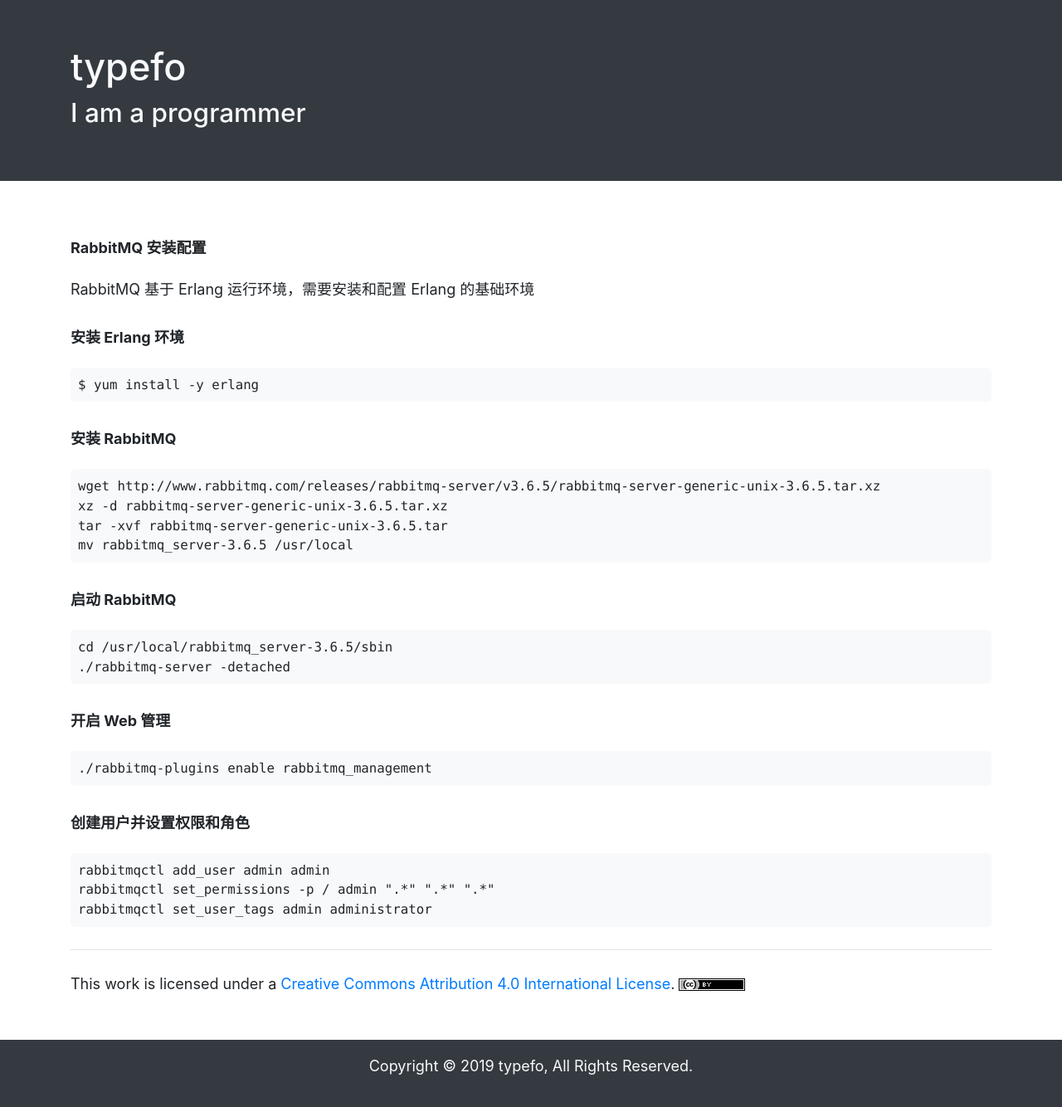
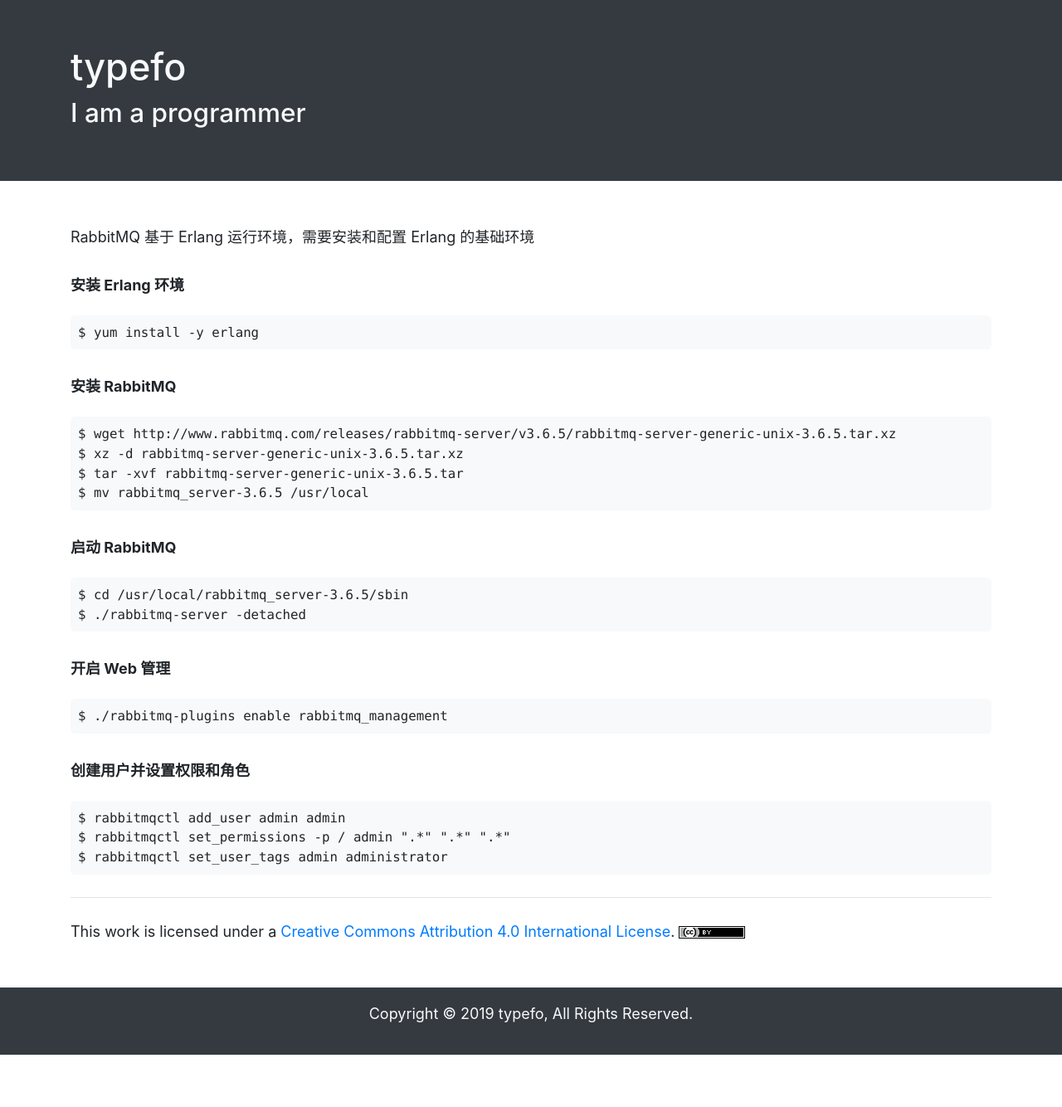
Before and after one commit to ehsud/blog, a Jekyll site: the page built from rabbitmq/rabbitmq-install.md, in a window 1280 px wide. Shown: the whole page at 83% size. Built offline with Jekyll 4.4.1, drawn with Linux system fonts in a browser that asks for light colours; after the commit the page ends 1271 px from its top, so only the background shows below that.

Commit message:
Updated some files

```diff
--- a/rabbitmq/rabbitmq-install.md
+++ b/rabbitmq/rabbitmq-install.md
@@ -4,8 +4,6 @@ title: rabbitmq 安装及基本配置
 description: 讲解 rabbitmq 消息队列服务器的基本安装和配置
 ---
 
-
-#### RabbitMQ 安装配置
 
 RabbitMQ 基于 Erlang 运行环境，需要安装和配置 Erlang 的基础环境
 
@@ -15,22 +13,22 @@ RabbitMQ 基于 Erlang 运行环境，需要安装和配置 Erlang 的基础环
 
 #### 安装 RabbitMQ
 
-    wget http://www.rabbitmq.com/releases/rabbitmq-server/v3.6.5/rabbitmq-server-generic-unix-3.6.5.tar.xz
-    xz -d rabbitmq-server-generic-unix-3.6.5.tar.xz
-    tar -xvf rabbitmq-server-generic-unix-3.6.5.tar
-    mv rabbitmq_server-3.6.5 /usr/local
+    $ wget http://www.rabbitmq.com/releases/rabbitmq-server/v3.6.5/rabbitmq-server-generic-unix-3.6.5.tar.xz
+    $ xz -d rabbitmq-server-generic-unix-3.6.5.tar.xz
+    $ tar -xvf rabbitmq-server-generic-unix-3.6.5.tar
+    $ mv rabbitmq_server-3.6.5 /usr/local
 
 #### 启动 RabbitMQ
 
-    cd /usr/local/rabbitmq_server-3.6.5/sbin
-    ./rabbitmq-server -detached
+    $ cd /usr/local/rabbitmq_server-3.6.5/sbin
+    $ ./rabbitmq-server -detached
 
 #### 开启 Web 管理
 
-    ./rabbitmq-plugins enable rabbitmq_management
+    $ ./rabbitmq-plugins enable rabbitmq_management
 
 #### 创建用户并设置权限和角色
 
-    rabbitmqctl add_user admin admin
-    rabbitmqctl set_permissions -p / admin ".*" ".*" ".*"
-    rabbitmqctl set_user_tags admin administrator
+    $ rabbitmqctl add_user admin admin
+    $ rabbitmqctl set_permissions -p / admin ".*" ".*" ".*"
+    $ rabbitmqctl set_user_tags admin administrator
```
